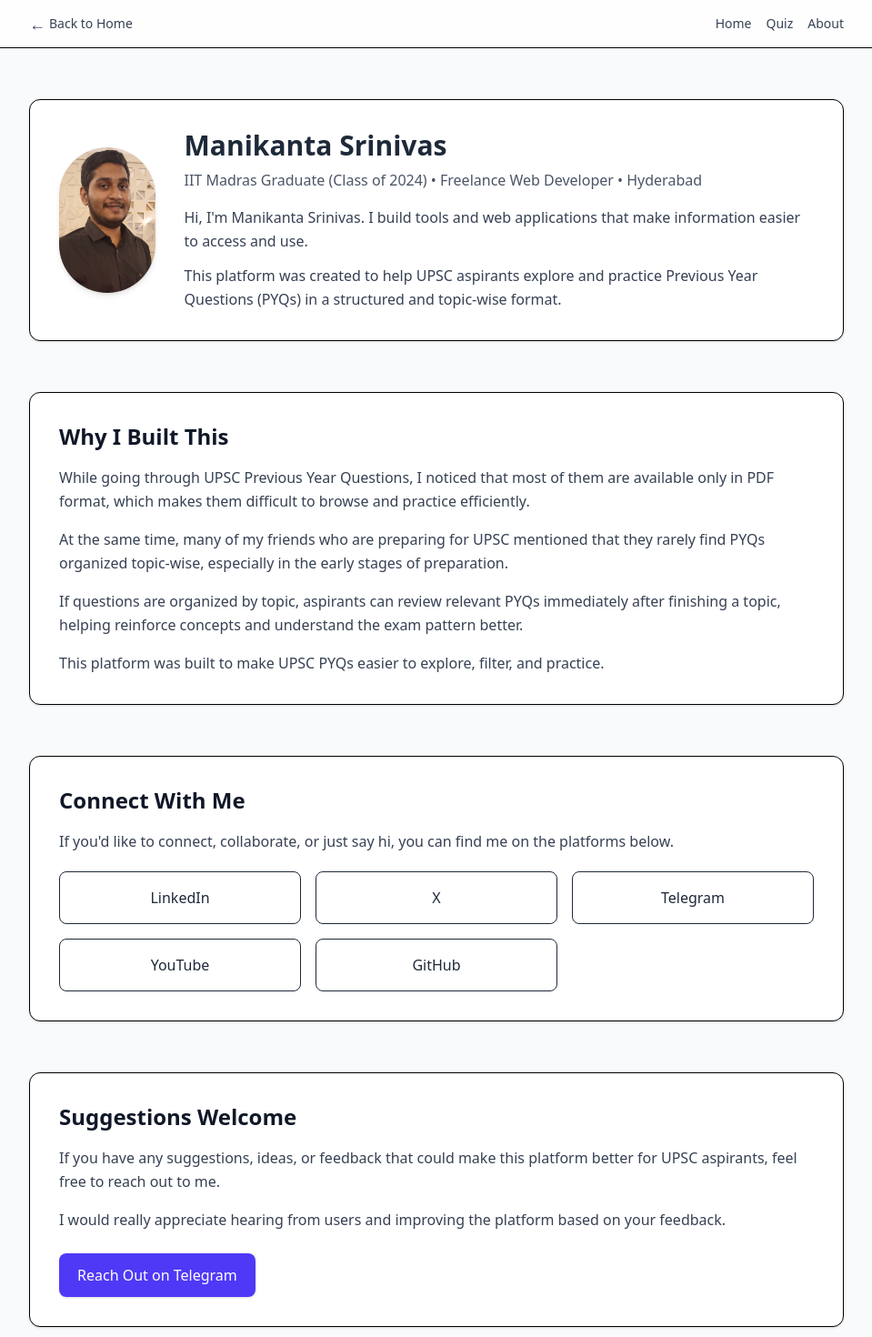
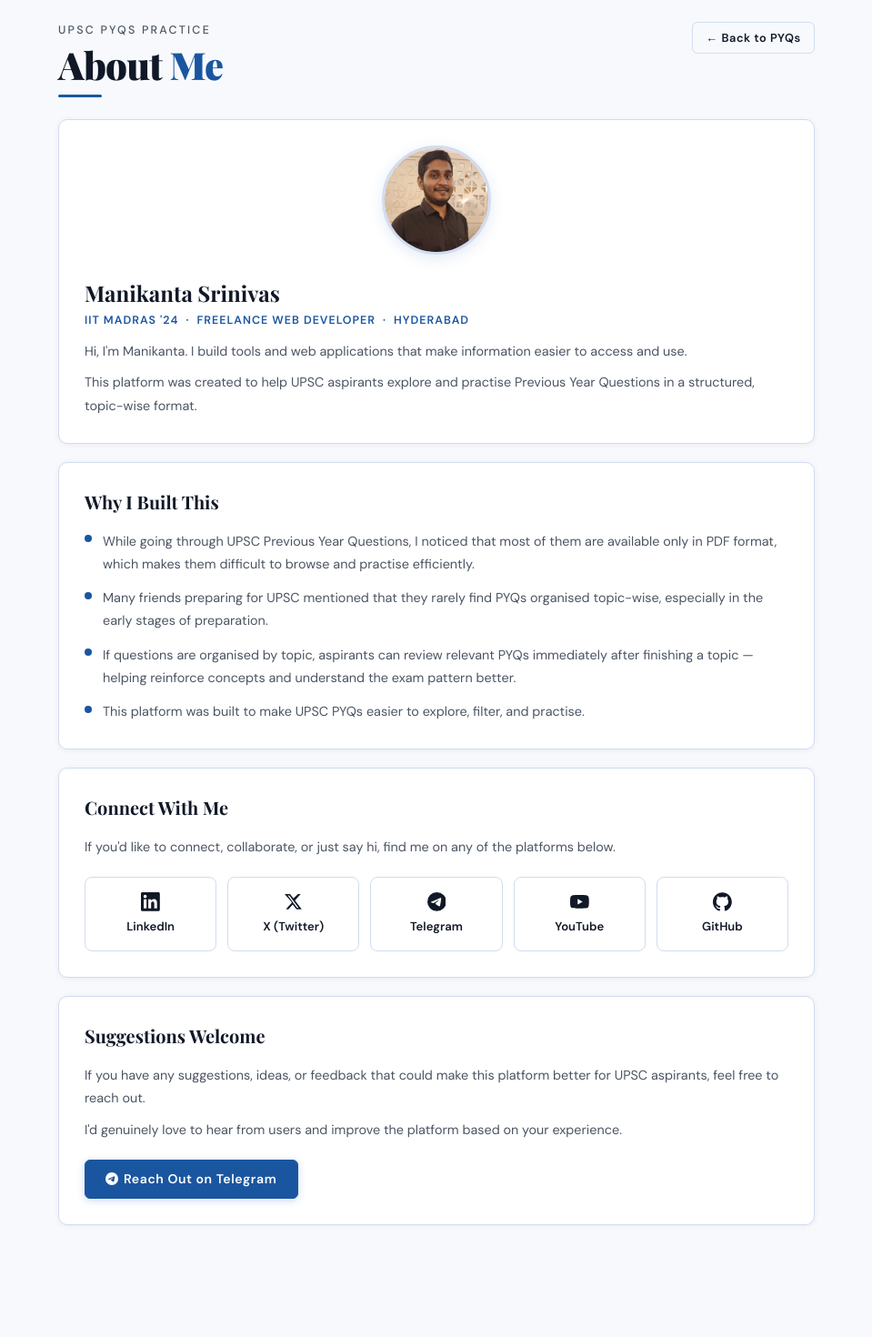
Before and after one commit to mous9270/upsc, a React (Vite) app: page /about in a window 1280 px wide. Shown: the top 1470 px of the page at 91% size, without its empty margins (160-1119 px from the left). After the commit the page ends 1371 px from the top, so only its background shows below. Built offline with nearby package versions, Linux system fonts and the light colour scheme.

Commit message:
design of all pages updated

```diff
--- a/src/components/About.tsx
+++ b/src/components/About.tsx
@@ -1,151 +1,293 @@
 import React from 'react';
-import Navigation from './Navigation';
+// import Navigation from './Navigation';
 
 const About: React.FC = () => {
   return (
-    <div className="min-h-screen bg-gray-50">
-      <Navigation />
-      <main className="container mx-auto px-4 py-10 sm:py-14">
-        <div className="max-w-4xl mx-auto space-y-10 sm:space-y-14">
-          {/* 1. Hero / Intro Section */}
-          <section className="bg-white border rounded-xl shadow-sm hover:shadow-md transition p-6 sm:p-8">
-            <div className="flex flex-col sm:flex-row sm:items-center sm:space-x-8 space-y-6 sm:space-y-0">
-              <div className="flex justify-center sm:block">
+    <>
+      {/* <Navigation /> */}
+
+      <style>{`
+        @import url('https://fonts.googleapis.com/css2?family=Playfair+Display:wght@700;900&family=DM+Sans:wght@400;500;600&display=swap');
+
+        :root {
+            --blue:      #1A56A0;
+            --blue-lt:   #E8F0FA;
+            --ink:       #111827;
+            --ink-muted: #4B5563;
+            --paper:     #F7F9FC;
+            --paper-alt: #EEF2F8;
+            --border:    #D1DCF0;
+            --green:     #2E7D52;
+            --green-lt:  #EAF5EF;
+            --red:       #B83232;
+            --red-lt:    #FCEAEA;
+        }
+
+        body { background: var(--paper); color: var(--ink); }
+
+        .page-title {
+            font-family: 'Playfair Display', serif;
+            font-size: clamp(1.7rem, 5vw, 2.6rem);
+            font-weight: 900;
+            color: var(--ink);
+            letter-spacing: -0.02em;
+            line-height: 1.1;
+        }
+        .page-title span { color: var(--blue); }
+
+        .page-subtitle {
+            font-family: 'DM Sans', sans-serif;
+            font-size: 0.78rem;
+            font-weight: 500;
+            letter-spacing: 0.18em;
+            text-transform: uppercase;
+            color: var(--ink-muted);
+            margin-bottom: 0.35rem;
+        }
+
+        .title-rule {
+            width: 3rem;
+            height: 3px;
+            background: var(--blue);
+            border-radius: 2px;
+            margin-top: 0.6rem;
+        }
+
+        .btn {
+            font-family: 'DM Sans', sans-serif;
+            font-weight: 600;
+            font-size: 0.82rem;
+            letter-spacing: 0.04em;
+            border-radius: 6px;
+            padding: 0.5rem 1.1rem;
+            display: inline-flex;
+            align-items: center;
+            gap: 0.35rem;
+            cursor: pointer;
+            transition: background 0.18s, color 0.18s, border-color 0.18s, box-shadow 0.18s, transform 0.1s;
+            white-space: nowrap;
+            border: 1.5px solid transparent;
+            text-decoration: none;
+        }
+        .btn:active { transform: translateY(1px); }
+
+        .btn-primary {
+            background: var(--blue);
+            color: #fff;
+            border-color: var(--blue);
+            box-shadow: 0 2px 8px rgba(26,86,160,0.22);
+        }
+        .btn-primary:hover {
+            background: #133F7A;
+            border-color: #133F7A;
+            box-shadow: 0 4px 14px rgba(26,86,160,0.32);
+        }
+
+        .btn-secondary {
+            background: transparent;
+            color: var(--ink);
+            border-color: var(--border);
+        }
+        .btn-secondary:hover {
+            background: var(--paper-alt);
+            border-color: var(--ink-muted);
+        }
+
+        .card {
+            background: #fff;
+            border: 1px solid var(--border);
+            border-radius: 10px;
+            box-shadow: 0 1px 6px rgba(0,0,0,0.06);
+        }
+
+        .section-heading {
+            font-family: 'Playfair Display', serif;
+            font-size: 1.25rem;
+            font-weight: 700;
+            color: var(--ink);
+            margin-bottom: 1rem;
+        }
+
+        .body-text {
+            font-family: 'DM Sans', sans-serif;
+            font-size: 0.9rem;
+            color: var(--ink-muted);
+            line-height: 1.75;
+        }
+
+        /* Social link tiles */
+        .social-tile {
+            display: flex;
+            flex-direction: column;
+            align-items: center;
+            justify-content: center;
+            gap: 0.45rem;
+            padding: 1rem 0.75rem;
+            border-radius: 8px;
+            border: 1.5px solid var(--border);
+            background: #fff;
+            color: var(--ink);
+            font-family: 'DM Sans', sans-serif;
+            font-size: 0.82rem;
+            font-weight: 600;
+            text-decoration: none;
+            transition: background 0.18s, border-color 0.18s, color 0.18s, box-shadow 0.18s, transform 0.1s;
+            cursor: pointer;
+        }
+        .social-tile:hover {
+            background: var(--blue-lt);
+            border-color: var(--blue);
+            color: var(--blue);
+            box-shadow: 0 2px 10px rgba(26,86,160,0.12);
+            transform: translateY(-2px);
+        }
+        .social-tile svg {
+            width: 1.3rem;
+            height: 1.3rem;
+        }
+      `}</style>
+
+      <div
+        className="min-h-screen"
+        style={{ background: 'var(--paper)', fontFamily: "'DM Sans', sans-serif" }}
+      >
+        <main className="container mx-auto px-3 sm:px-5 py-4 sm:py-6">
+          <div style={{ maxWidth: '52rem', margin: '0 auto', display: 'flex', flexDirection: 'column', gap: '1.25rem' }}>
+
+            {/* ── Page header ── */}
+            <div className="mb-1 flex flex-col sm:flex-row sm:items-end sm:justify-between gap-3">
+              <div>
+                <p className="page-subtitle">UPSC PYQs Practice</p>
+                <h1 className="page-title">About <span>Me</span></h1>
+                <div className="title-rule" />
+              </div>
+              <a href="/" className="btn btn-secondary" style={{ alignSelf: 'flex-start', fontSize: '0.8rem', padding: '0.42rem 0.9rem' }}>
+                ← Back to PYQs
+              </a>
+            </div>
+
+            {/* ── 1. Hero / Intro ── */}
+            <section className="card p-5 sm:p-7">
+              <div style={{ display: 'flex', flexDirection: 'column', gap: '1.5rem', alignItems: 'flex-start' }}
+                   className="sm:flex-row sm:items-center">
+                <div style={{ flexShrink: 0, display: 'flex', justifyContent: 'center', width: '100%' }} className="sm:w-auto sm:block">
                   <img
                     src="/mani.png"
                     alt="Manikanta Srinivas"
-                  className="w-32 h-32 sm:w-40 sm:h-40 rounded-full shadow-md object-cover"
+                    style={{
+                      width: '7.5rem',
+                      height: '7.5rem',
+                      borderRadius: '50%',
+                      objectFit: 'cover',
+                      border: '3px solid var(--border)',
+                      boxShadow: '0 4px 16px rgba(26,86,160,0.12)',
+                    }}
                   />
                 </div>
-              <div className="text-gray-800">
-                <h1 className="text-2xl sm:text-3xl font-semibold mb-2">
+                <div style={{ flex: 1 }}>
+                  <h2 style={{ fontFamily: "'Playfair Display', serif", fontSize: '1.5rem', fontWeight: 700, color: 'var(--ink)', marginBottom: '0.2rem' }}>
                     Manikanta Srinivas
-                </h1>
-                <p className="text-sm sm:text-base text-gray-600 mb-4">
-                  IIT Madras Graduate (Class of 2024) • Freelance Web Developer • Hyderabad
+                  </h2>
+                  <p style={{ fontSize: '0.78rem', fontWeight: 600, letterSpacing: '0.08em', textTransform: 'uppercase', color: 'var(--blue)', marginBottom: '0.75rem' }}>
+                    IIT Madras '24 &nbsp;·&nbsp; Freelance Web Developer &nbsp;·&nbsp; Hyderabad
                   </p>
-                <p className="text-gray-700 leading-relaxed mb-3">
-                  Hi, I'm Manikanta Srinivas. I build tools and web applications that make
-                  information easier to access and use.
+                  <p className="body-text" style={{ marginBottom: '0.6rem' }}>
+                    Hi, I'm Manikanta. I build tools and web applications that make information easier to access and use.
                   </p>
-                <p className="text-gray-700 leading-relaxed">
-                  This platform was created to help UPSC aspirants explore and practice
-                  Previous Year Questions (PYQs) in a structured and topic-wise format.
+                  <p className="body-text">
+                    This platform was created to help UPSC aspirants explore and practise Previous Year Questions in a structured, topic-wise format.
                   </p>
                 </div>
               </div>
             </section>
 
-          {/* 2. Why I Built This */}
-          <section className="bg-white border rounded-xl shadow-sm hover:shadow-md transition p-6 sm:p-8">
-            <h2 className="text-xl sm:text-2xl font-semibold text-gray-900 mb-4">
-              Why I Built This
-            </h2>
-            <div className="space-y-4 text-gray-700 leading-relaxed">
-              <p>
-                While going through UPSC Previous Year Questions, I noticed that most of
-                them are available only in PDF format, which makes them difficult to
-                browse and practice efficiently.
-              </p>
-              <p>
-                At the same time, many of my friends who are preparing for UPSC mentioned
-                that they rarely find PYQs organized topic-wise, especially in the early
-                stages of preparation.
-              </p>
-              <p>
-                If questions are organized by topic, aspirants can review relevant PYQs
-                immediately after finishing a topic, helping reinforce concepts and
-                understand the exam pattern better.
-              </p>
-              <p>
-                This platform was built to make UPSC PYQs easier to explore, filter, and
-                practice.
-              </p>
+            {/* ── 2. Why I Built This ── */}
+            <section className="card p-5 sm:p-7">
+              <h2 className="section-heading">Why I Built This</h2>
+              <div style={{ display: 'flex', flexDirection: 'column', gap: '0.75rem' }}>
+                {[
+                  'While going through UPSC Previous Year Questions, I noticed that most of them are available only in PDF format, which makes them difficult to browse and practise efficiently.',
+                  'Many friends preparing for UPSC mentioned that they rarely find PYQs organised topic-wise, especially in the early stages of preparation.',
+                  'If questions are organised by topic, aspirants can review relevant PYQs immediately after finishing a topic — helping reinforce concepts and understand the exam pattern better.',
+                  'This platform was built to make UPSC PYQs easier to explore, filter, and practise.',
+                ].map((text, i) => (
+                  <div key={i} style={{ display: 'flex', gap: '0.75rem', alignItems: 'flex-start' }}>
+                    <span style={{ flexShrink: 0, marginTop: '0.35rem', width: '0.5rem', height: '0.5rem', borderRadius: '50%', background: 'var(--blue)', display: 'inline-block' }} />
+                    <p className="body-text" style={{ margin: 0 }}>{text}</p>
+                  </div>
+                ))}
               </div>
             </section>
 
-          {/* 3. Connect With Me */}
-          <section className="bg-white border rounded-xl shadow-sm hover:shadow-md transition p-6 sm:p-8">
-            <h2 className="text-xl sm:text-2xl font-semibold text-gray-900 mb-4">
-              Connect With Me
-            </h2>
-            <p className="text-gray-700 leading-relaxed mb-5">
-              If you&apos;d like to connect, collaborate, or just say hi, you can find me
-              on the platforms below.
+            {/* ── 3. Connect ── */}
+            <section className="card p-5 sm:p-7">
+              <h2 className="section-heading">Connect With Me</h2>
+              <p className="body-text" style={{ marginBottom: '1.25rem' }}>
+                If you'd like to connect, collaborate, or just say hi, find me on any of the platforms below.
               </p>
-            <div className="grid grid-cols-2 md:grid-cols-3 gap-3 sm:gap-4">
-              <a
-                href="https://www.linkedin.com/in/manikanta-srinivas-ala"
-                target="_blank"
-                rel="noopener noreferrer"
-                className="flex items-center justify-center text-center px-3 py-3 sm:py-4 border rounded-lg text-sm sm:text-base text-gray-800 bg-white hover:bg-gray-50 hover:shadow-md transition"
-              >
+              <div style={{ display: 'grid', gridTemplateColumns: 'repeat(auto-fill, minmax(8rem, 1fr))', gap: '0.75rem' }}>
+
+                {/* LinkedIn */}
+                <a href="https://www.linkedin.com/in/manikanta-srinivas-ala" target="_blank" rel="noopener noreferrer" className="social-tile">
+                  <svg viewBox="0 0 24 24" fill="currentColor"><path d="M20.447 20.452h-3.554v-5.569c0-1.328-.027-3.037-1.852-3.037-1.853 0-2.136 1.445-2.136 2.939v5.667H9.351V9h3.414v1.561h.046c.477-.9 1.637-1.85 3.37-1.85 3.601 0 4.267 2.37 4.267 5.455v6.286zM5.337 7.433a2.062 2.062 0 0 1-2.063-2.065 2.064 2.064 0 1 1 2.063 2.065zm1.782 13.019H3.555V9h3.564v11.452zM22.225 0H1.771C.792 0 0 .774 0 1.729v20.542C0 23.227.792 24 1.771 24h20.451C23.2 24 24 23.227 24 22.271V1.729C24 .774 23.2 0 22.222 0h.003z"/></svg>
                   LinkedIn
                 </a>
-              <a
-                href="https://x.com/srinivasala2732"
-                target="_blank"
-                rel="noopener noreferrer"
-                className="flex items-center justify-center text-center px-3 py-3 sm:py-4 border rounded-lg text-sm sm:text-base text-gray-800 bg-white hover:bg-gray-50 hover:shadow-md transition"
-              >
-                X
+
+                {/* X / Twitter */}
+                <a href="https://x.com/srinivasala2732" target="_blank" rel="noopener noreferrer" className="social-tile">
+                  <svg viewBox="0 0 24 24" fill="currentColor"><path d="M18.244 2.25h3.308l-7.227 8.26 8.502 11.24H16.17l-4.714-6.231-5.401 6.231H2.766l7.738-8.835L1.254 2.25H8.08l4.253 5.622 5.91-5.622zm-1.161 17.52h1.833L7.084 4.126H5.117z"/></svg>
+                  X (Twitter)
                 </a>
+
+                {/* Telegram */}
+                <a href="https://t.me/srini1110" target="_blank" rel="noopener noreferrer" className="social-tile">
+                  <svg viewBox="0 0 24 24" fill="currentColor"><path d="M11.944 0A12 12 0 0 0 0 12a12 12 0 0 0 12 12 12 12 0 0 0 12-12A12 12 0 0 0 12 0a12 12 0 0 0-.056 0zm4.962 7.224c.1-.002.321.023.465.14a.506.506 0 0 1 .171.325c.016.093.036.306.02.472-.18 1.898-.962 6.502-1.36 8.627-.168.9-.499 1.201-.82 1.23-.696.065-1.225-.46-1.9-.902-1.056-.693-1.653-1.124-2.678-1.8-1.185-.78-.417-1.21.258-1.91.177-.184 3.247-2.977 3.307-3.23.007-.032.014-.15-.056-.212s-.174-.041-.249-.024c-.106.024-1.793 1.14-5.061 3.345-.48.33-.913.49-1.302.48-.428-.008-1.252-.241-1.865-.44-.752-.244-1.349-.374-1.297-.789.027-.216.325-.437.893-.663 3.498-1.524 5.83-2.529 6.998-3.014 3.332-1.386 4.025-1.627 4.476-1.635z"/></svg>
+                  Telegram
+                </a>
+
+                {/* YouTube */}
+                <a href="https://www.youtube.com/watch?v=3JFKWGt6a6s&list=PLKaYCgwGWi7C-JepC9-gmCNBzcZYxAZEM" target="_blank" rel="noopener noreferrer" className="social-tile">
+                  <svg viewBox="0 0 24 24" fill="currentColor"><path d="M23.498 6.186a3.016 3.016 0 0 0-2.122-2.136C19.505 3.545 12 3.545 12 3.545s-7.505 0-9.377.505A3.017 3.017 0 0 0 .502 6.186C0 8.07 0 12 0 12s0 3.93.502 5.814a3.016 3.016 0 0 0 2.122 2.136c1.871.505 9.376.505 9.376.505s7.505 0 9.377-.505a3.015 3.015 0 0 0 2.122-2.136C24 15.93 24 12 24 12s0-3.93-.502-5.814zM9.545 15.568V8.432L15.818 12l-6.273 3.568z"/></svg>
+                  YouTube
+                </a>
+
+                {/* GitHub */}
+                <a href="https://github.com/mous9270/upsc" target="_blank" rel="noopener noreferrer" className="social-tile">
+                  <svg viewBox="0 0 24 24" fill="currentColor"><path d="M12 .297c-6.63 0-12 5.373-12 12 0 5.303 3.438 9.8 8.205 11.385.6.113.82-.258.82-.577 0-.285-.01-1.04-.015-2.04-3.338.724-4.042-1.61-4.042-1.61C4.422 18.07 3.633 17.7 3.633 17.7c-1.087-.744.084-.729.084-.729 1.205.084 1.838 1.236 1.838 1.236 1.07 1.835 2.809 1.305 3.495.998.108-.776.417-1.305.76-1.605-2.665-.3-5.466-1.332-5.466-5.93 0-1.31.465-2.38 1.235-3.22-.135-.303-.54-1.523.105-3.176 0 0 1.005-.322 3.3 1.23.96-.267 1.98-.399 3-.405 1.02.006 2.04.138 3 .405 2.28-1.552 3.285-1.23 3.285-1.23.645 1.653.24 2.873.12 3.176.765.84 1.23 1.91 1.23 3.22 0 4.61-2.805 5.625-5.475 5.92.42.36.81 1.096.81 2.22 0 1.606-.015 2.896-.015 3.286 0 .315.21.69.825.57C20.565 22.092 24 17.592 24 12.297c0-6.627-5.373-12-12-12"/></svg>
+                  GitHub
+                </a>
+
+              </div>
+            </section>
+
+            {/* ── 4. Suggestions ── */}
+            <section className="card p-5 sm:p-7">
+              <h2 className="section-heading">Suggestions Welcome</h2>
+              <div style={{ display: 'flex', flexDirection: 'column', gap: '0.6rem', marginBottom: '1.25rem' }}>
+                <p className="body-text">
+                  If you have any suggestions, ideas, or feedback that could make this platform better for UPSC aspirants, feel free to reach out.
+                </p>
+                <p className="body-text">
+                  I'd genuinely love to hear from users and improve the platform based on your experience.
+                </p>
+              </div>
               <a
                 href="https://t.me/srini1110"
                 target="_blank"
                 rel="noopener noreferrer"
-                className="flex items-center justify-center text-center px-3 py-3 sm:py-4 border rounded-lg text-sm sm:text-base text-gray-800 bg-white hover:bg-gray-50 hover:shadow-md transition"
+                className="btn btn-primary"
+                style={{ padding: '0.6rem 1.4rem', fontSize: '0.88rem' }}
               >
-                Telegram
+                {/* Telegram icon */}
+                <svg width="14" height="14" viewBox="0 0 24 24" fill="currentColor"><path d="M11.944 0A12 12 0 0 0 0 12a12 12 0 0 0 12 12 12 12 0 0 0 12-12A12 12 0 0 0 12 0a12 12 0 0 0-.056 0zm4.962 7.224c.1-.002.321.023.465.14a.506.506 0 0 1 .171.325c.016.093.036.306.02.472-.18 1.898-.962 6.502-1.36 8.627-.168.9-.499 1.201-.82 1.23-.696.065-1.225-.46-1.9-.902-1.056-.693-1.653-1.124-2.678-1.8-1.185-.78-.417-1.21.258-1.91.177-.184 3.247-2.977 3.307-3.23.007-.032.014-.15-.056-.212s-.174-.041-.249-.024c-.106.024-1.793 1.14-5.061 3.345-.48.33-.913.49-1.302.48-.428-.008-1.252-.241-1.865-.44-.752-.244-1.349-.374-1.297-.789.027-.216.325-.437.893-.663 3.498-1.524 5.83-2.529 6.998-3.014 3.332-1.386 4.025-1.627 4.476-1.635z"/></svg>
+                Reach Out on Telegram
               </a>
-              <a
-                href="https://www.youtube.com/watch?v=3JFKWGt6a6s&list=PLKaYCgwGWi7C-JepC9-gmCNBzcZYxAZEM&pp=0gcJCbQEOCosWNinsAgC"
-                target="_blank"
-                rel="noopener noreferrer"
-                className="flex items-center justify-center text-center px-3 py-3 sm:py-4 border rounded-lg text-sm sm:text-base text-gray-800 bg-white hover:bg-gray-50 hover:shadow-md transition"
-              >
-                YouTube
-              </a>
-              <a
-                href="https://github.com/mous9270/upsc"
-                target="_blank"
-                rel="noopener noreferrer"
-                className="flex items-center justify-center text-center px-3 py-3 sm:py-4 border rounded-lg text-sm sm:text-base text-gray-800 bg-white hover:bg-gray-50 hover:shadow-md transition"
-              >
-                GitHub
-              </a>
-            </div>
             </section>
 
-          {/* 4. Suggestions / Feedback */}
-          <section className="bg-white border rounded-xl shadow-sm hover:shadow-md transition p-6 sm:p-8">
-            <h2 className="text-xl sm:text-2xl font-semibold text-gray-900 mb-4">
-              Suggestions Welcome
-            </h2>
-            <div className="space-y-4 text-gray-700 leading-relaxed mb-6">
-              <p>
-                If you have any suggestions, ideas, or feedback that could make this
-                platform better for UPSC aspirants, feel free to reach out to me.
-              </p>
-              <p>
-                I would really appreciate hearing from users and improving the platform
-                based on your feedback.
-              </p>
-            </div>
-            <div>
-              <a
-                href="https://t.me/srini1110"
-                target="_blank"
-                rel="noopener noreferrer"
-                className="inline-flex items-center justify-center px-5 py-3 rounded-lg text-sm sm:text-base font-medium bg-indigo-600 text-white hover:bg-indigo-700 shadow-sm hover:shadow-md transition"
-              >
-                Reach Out on Telegram
-              </a>
-            </div>
-          </section>
           </div>
         </main>
       </div>
+    </>
   );
 };
 
--- a/src/components/Quiz.tsx
+++ b/src/components/Quiz.tsx
@@ -2,7 +2,7 @@ import React, { useEffect, useMemo, useState } from 'react';
 import Papa from 'papaparse';
 import { App } from '@capacitor/app';
 import { useNavigate } from 'react-router-dom';
-import Navigation from './Navigation';
+// import Navigation from './Navigation';
 
 type DataSource = 'builtin' | 'upload' | null;
 
@@ -380,7 +380,7 @@ const Quiz: React.FC = () => {
 
     return (
         <>
-            <Navigation />
+            {/* <Navigation /> */}
 
             {/* ─── Design system styles (same as Pyqs.tsx) ─── */}
             <style>{`
```
Lines whose indentation alone changed are shown as unchanged.
